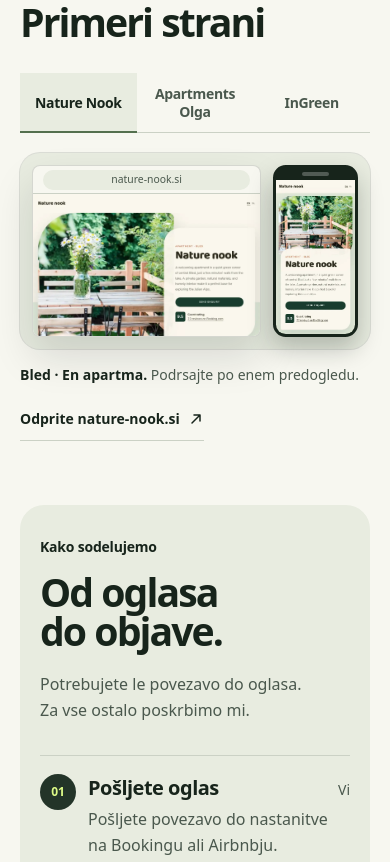
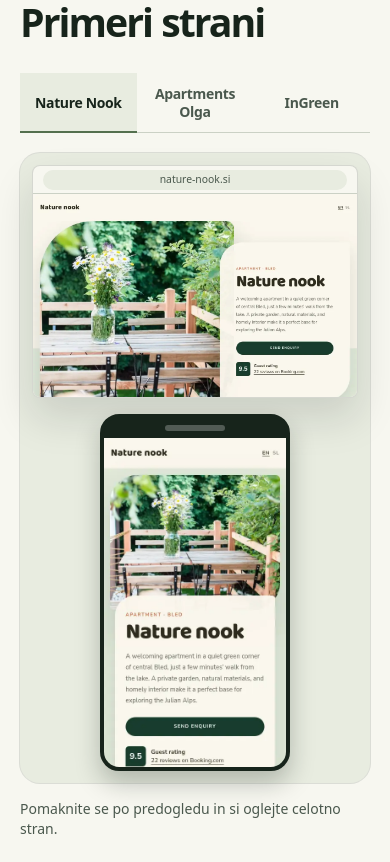
Before and after one commit to stravs/kompozitor.si, an Astro site: page /izba in a window 390 px wide. Shown: the part 1138-2000 px from the top of the page. Built offline with nearby package versions, Linux system fonts and the light colour scheme; Astro itself is replaced by a stand-in of ours.

Commit message:
Stack Izba project previews on phones and tidy project copy
- Desktop and phone previews each get their own row below sm
- Drop mobile-only location note and link arrow; clearer scroll hint

Co-Authored-By: Claude Opus 5.5 <noreply@anthropic.com>

```diff
--- a/src/pages/izba/index.astro
+++ b/src/pages/izba/index.astro
@@ -167,29 +167,28 @@ const questions = [
                 <svg aria-hidden="true" class="absolute top-1/2 right-4 hidden size-4 -translate-y-1/2 text-(--tone) opacity-0 lg:block [input:checked+label_&]:opacity-100" viewBox="0 0 16 16" fill="none" stroke="currentColor" stroke-width="1.5" stroke-linecap="round" stroke-linejoin="round"><path d="m6 4 4 4-4 4" /></svg>
               </label>
               <article id={id} aria-label={name} class="col-span-3 row-start-2 hidden min-w-0 scroll-mt-6 pt-2 lg:col-span-1 lg:col-start-2 lg:row-span-4 lg:row-start-1 lg:pt-0 [input:checked+label+&]:block">
-                {/* The desktop sets the grid row height; the phone stretches to match. */}
-                <div class="grid grid-cols-[minmax(0,1fr)_26%] items-stretch gap-3 rounded-[1.25rem] bg-(--field) p-3 ring-1 ring-(--ink)/12 sm:gap-5 sm:rounded-[1.6rem] sm:p-6 lg:p-8">
+                {/* From sm up, the desktop sets the row height and the phone stretches to match. On phones they stack. */}
+                <div class="grid items-stretch gap-4 rounded-[1.25rem] bg-(--field) p-3 ring-1 ring-(--ink)/12 sm:grid-cols-[minmax(0,1fr)_26%] sm:gap-5 sm:rounded-[1.6rem] sm:p-6 lg:p-8">
                   <div class="overflow-hidden rounded-lg border border-(--ink)/15 bg-(--paper) shadow-[0_20px_40px_#101a1322] sm:rounded-xl">
                     <div class="flex min-h-7 items-center gap-2 border-b border-(--line) px-2.5 sm:min-h-10 sm:px-4" aria-hidden="true">
                       <span class="hidden gap-1.5 sm:flex"><span class="size-2.5 rounded-full bg-(--ink)/15"></span><span class="size-2.5 rounded-full bg-(--ink)/15"></span><span class="size-2.5 rounded-full bg-(--ink)/15"></span></span>
                       <span class="min-w-0 flex-1 truncate rounded-full bg-(--field) px-3 py-0.5 text-center text-[.65rem] text-(--muted) sm:py-1 sm:text-xs">{new URL(href).hostname}</span>
                     </div>
                     <div role="region" tabindex="0" aria-label={`Računalniški predogled: ${name}`} class="aspect-[16/10] overflow-x-hidden overflow-y-auto overscroll-contain [scrollbar-width:thin] focus-visible:outline-2 focus-visible:-outline-offset-2 focus-visible:outline-(--tone)">
-                      <Image src={image} {alt} widths={[480, 720, 960, 1280]} sizes="(min-width: 1536px) 820px, (min-width: 1024px) 52vw, 68vw" loading="lazy" class="block h-auto w-full" />
+                      <Image src={image} {alt} widths={[480, 720, 960, 1280]} sizes="(min-width: 1536px) 820px, (min-width: 1024px) 52vw, (min-width: 640px) 68vw, 86vw" loading="lazy" class="block h-auto w-full" />
                     </div>
                   </div>
-                  <div class="flex flex-col overflow-hidden rounded-[.8rem] border-[3px] border-(--ink) bg-(--ink) shadow-[0_12px_25px_#101a1340] [contain:size] sm:rounded-[1.4rem] sm:border-[5px]">
-                    <div class="flex h-3 shrink-0 items-center justify-center sm:h-5" aria-hidden="true"><span class="h-1 w-1/3 rounded-full bg-white/25 sm:h-1.5"></span></div>
+                  <div class="flex aspect-[9/17] w-[58%] flex-col justify-self-center overflow-hidden rounded-[1.2rem] border-4 border-(--ink) bg-(--ink) shadow-[0_12px_25px_#101a1340] sm:aspect-auto sm:w-auto sm:justify-self-stretch sm:rounded-[1.4rem] sm:border-[5px] sm:[contain:size]">
+                    <div class="flex h-5 shrink-0 items-center justify-center" aria-hidden="true"><span class="h-1.5 w-1/3 rounded-full bg-white/25"></span></div>
                     <div role="region" tabindex="0" aria-label={`Mobilni predogled: ${name}`} class="min-h-0 flex-1 overflow-x-hidden overflow-y-auto overscroll-contain bg-(--paper) [scrollbar-width:thin] focus-visible:outline-2 focus-visible:-outline-offset-2 focus-visible:outline-(--tone)">
-                      <Image src={mobile} alt="" widths={[120, 240, 390]} sizes="(min-width: 1536px) 290px, (min-width: 1024px) 18vw, 24vw" loading="lazy" class="block h-auto w-full" />
+                      <Image src={mobile} alt="" widths={[120, 240, 390]} sizes="(min-width: 1536px) 290px, (min-width: 1024px) 18vw, (min-width: 640px) 24vw, 50vw" loading="lazy" class="block h-auto w-full" />
                     </div>
                   </div>
                 </div>
                 <div class="mt-4 flex flex-wrap items-center justify-between gap-x-6 gap-y-3">
-                  <p class="text-sm text-(--muted)"><span class="font-semibold text-(--ink) sm:hidden">{note}. </span>Podrsajte po enem predogledu.</p>
-                  <a href={href} hreflang="en" class="inline-flex min-h-11 items-center gap-2 border-b border-(--line) text-sm font-semibold hover:border-current motion-safe:transition-colors">
+                  <p class="text-sm text-(--muted)">Pomaknite se po predogledu in si oglejte celotno stran.</p>
+                  <a href={href} hreflang="en" class="inline-flex min-h-11 items-center border-b border-(--line) text-sm font-semibold hover:border-current motion-safe:transition-colors">
                     Odprite {new URL(href).hostname}
-                    <svg aria-hidden="true" class="size-4 shrink-0" viewBox="0 0 16 16" fill="none" stroke="currentColor" stroke-width="1.5" stroke-linecap="round" stroke-linejoin="round"><path d="M4 12 12 4M6 4h6v6" /></svg>
                   </a>
                 </div>
               </article>
```
